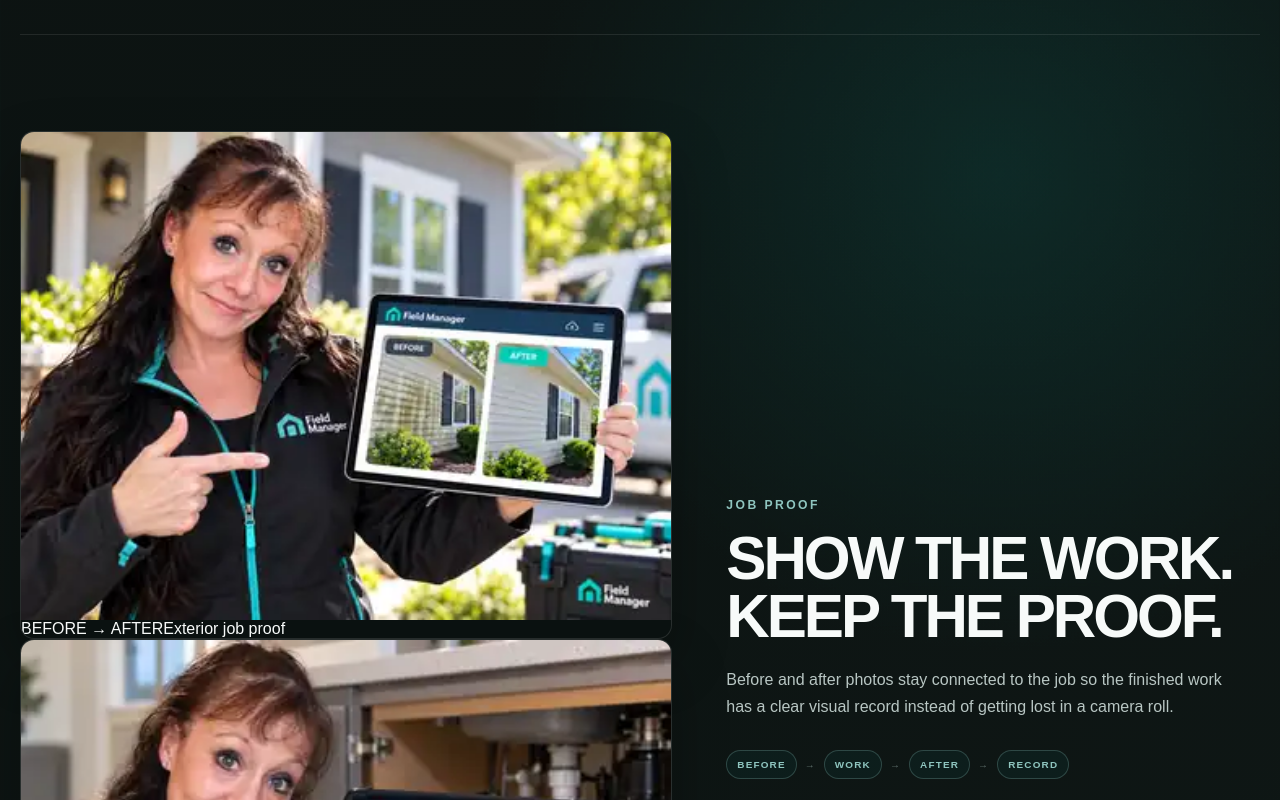
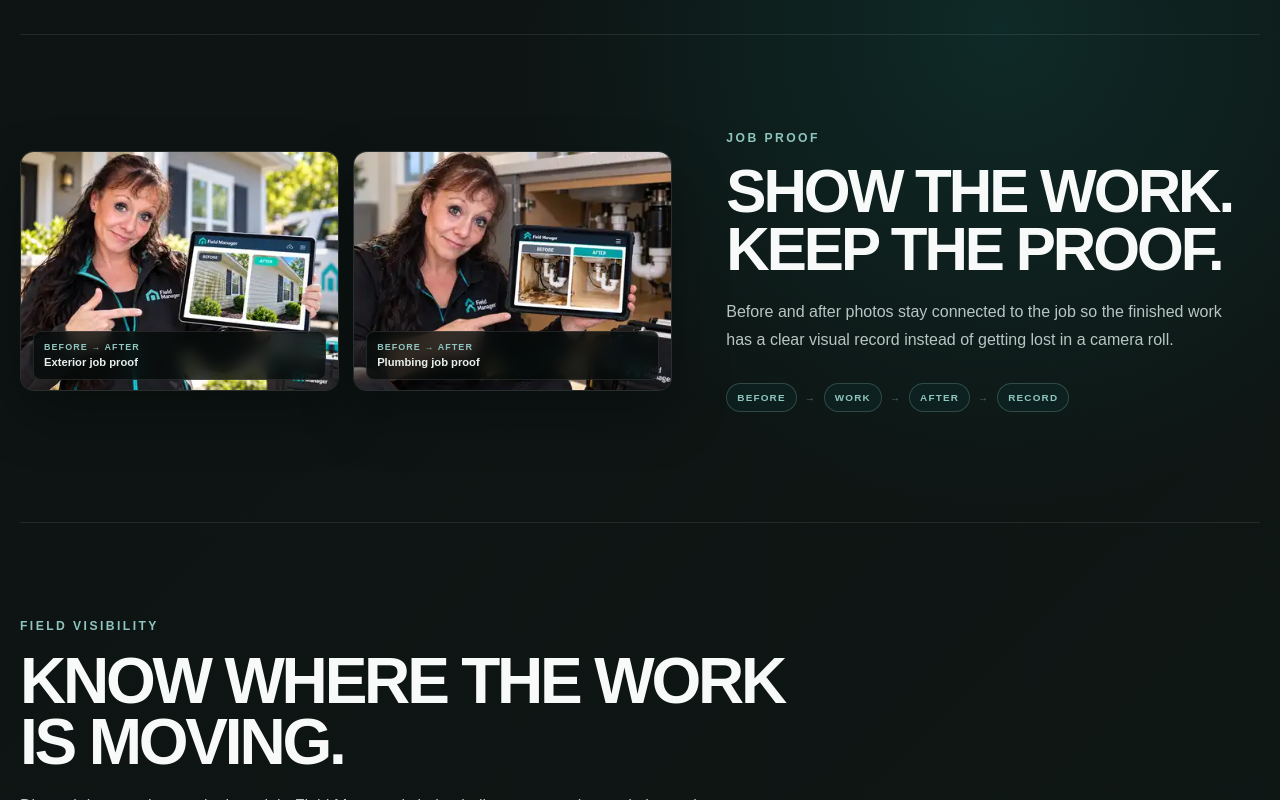
Before and after one commit to larrinamsalva/field-manager-website, a Next.js app: page / in a window 1280 px wide. Shown: the part 1500-2300 px from the top of the page. Built offline with nearby package versions, Linux system fonts and the light colour scheme.

Commit message:
Style two-image Job Proof gallery

```diff
--- a/app/globals.css
+++ b/app/globals.css
@@ -1061,7 +1061,13 @@ h1 { max-width:760px; margin:0; font-size:clamp(3.8rem,6.5vw,7rem); line-height:
   align-items:center;
   border-top:1px solid rgba(255,255,255,.09);
 }
+.job-proof-gallery {
+  display:grid;
+  grid-template-columns:repeat(2,minmax(0,1fr));
+  gap:14px;
+}
 .job-proof-photo {
+  position:relative;
   margin:0;
   overflow:hidden;
   border:1px solid rgba(255,255,255,.12);
@@ -1075,6 +1081,29 @@ h1 { max-width:760px; margin:0; font-size:clamp(3.8rem,6.5vw,7rem); line-height:
   aspect-ratio:4 / 3;
   object-fit:cover;
   object-position:center;
+}
+.job-proof-photo figcaption {
+  position:absolute;
+  left:12px;
+  right:12px;
+  bottom:10px;
+  padding:9px 10px;
+  border:1px solid rgba(255,255,255,.1);
+  border-radius:8px;
+  background:rgba(5,10,9,.8);
+  color:#e7efed;
+  font-size:.7rem;
+  font-weight:800;
+  line-height:1.35;
+  backdrop-filter:blur(8px);
+}
+.job-proof-photo figcaption span {
+  display:block;
+  margin-bottom:2px;
+  color:#8fc5bf;
+  font-size:.56rem;
+  font-weight:900;
+  letter-spacing:.12em;
 }
 .job-proof-copy h2 {
   margin:0;
@@ -1118,8 +1147,9 @@ h1 { max-width:760px; margin:0; font-size:clamp(3.8rem,6.5vw,7rem); line-height:
     gap:34px;
     padding:72px 0 80px;
   }
-  .job-proof-photo {
+  .job-proof-gallery {
     order:2;
+    grid-template-columns:1fr;
   }
   .job-proof-copy {
     order:1;
```
